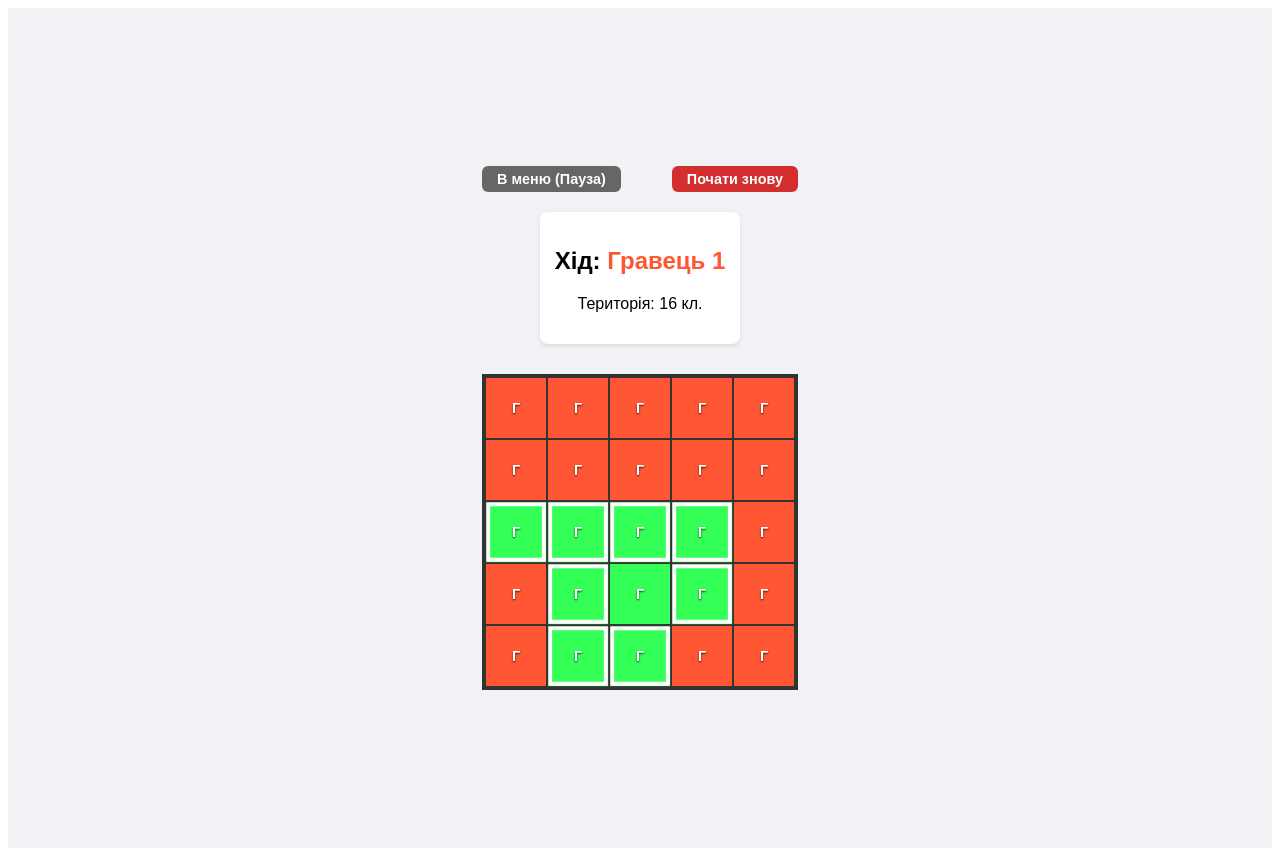
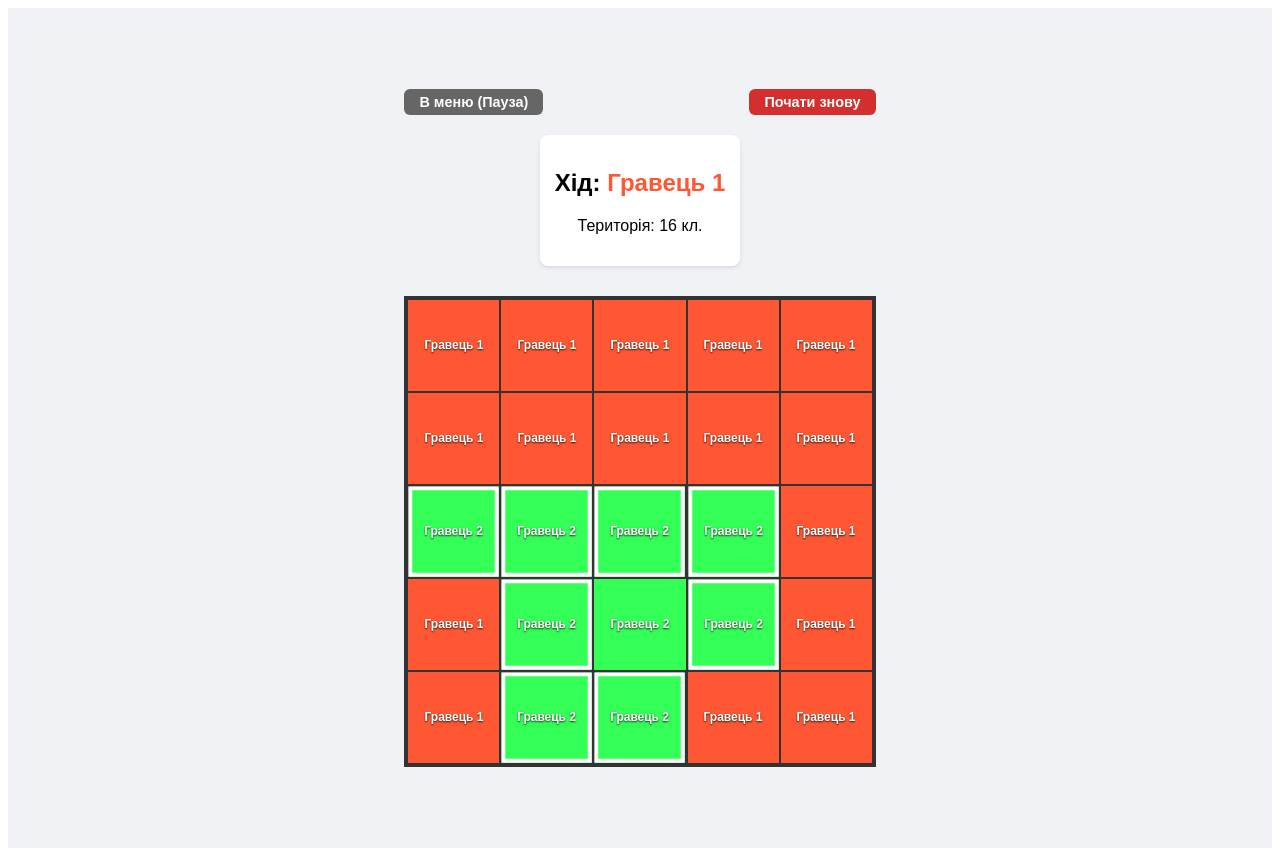
Before and after one commit to gamlinskijoleg/pole, a Next.js app: page / in a window 1280 px wide. Both pictures are taken after a click on the button "Почати гру". Built offline with nearby package versions, Linux system fonts and the light colour scheme.

Commit message:
full name on squares

```diff
--- a/src/app/components/GameBoard.tsx
+++ b/src/app/components/GameBoard.tsx
@@ -106,7 +106,9 @@ export default function GameBoard({
               onClick={() => onCellClick(cell)}
               title={owner?.name}
             >
-              {owner?.name.charAt(0).toUpperCase()}
+              <span className={styles.cellText}>
+                {owner?.name}
+              </span>
             </div>
           );
         })}
--- a/src/app/components/MainMenu.tsx
+++ b/src/app/components/MainMenu.tsx
@@ -1,6 +1,6 @@
 // app/components/MainMenu.tsx
 import styles from "../game.module.css";
-import { GameSettings } from "../types";
+import type { GameSettings } from "../types";
 
 interface PlayerConfig {
     name: string;
--- a/src/app/game.module.css
+++ b/src/app/game.module.css
@@ -1,188 +1,3 @@
-/* app/game.module.css */
-
-.container {
-  display: flex;
-  flex-direction: column;
-  align-items: center;
-  justify-content: center;
-  min-height: 100vh;
-  font-family: "Arial", sans-serif;
-  background-color: #f0f2f5;
-  padding: 20px;
-}
-
-/* Menu */
-.menu {
-  background: white;
-  padding: 2rem;
-  border-radius: 12px;
-  box-shadow: 0 4px 12px rgba(0, 0, 0, 0.1);
-  width: 100%;
-  max-width: 400px;
-}
-
-.formGroup {
-  margin-bottom: 1rem;
-}
-
-.formGroup label {
-  display: block;
-  margin-bottom: 0.5rem;
-  font-weight: bold;
-}
-
-.input {
-  width: 100%;
-  padding: 8px;
-  border: 1px solid #ccc;
-  border-radius: 4px;
-}
-
-.button {
-  width: 100%;
-  padding: 10px;
-  background-color: #0070f3;
-  color: white;
-  border: none;
-  border-radius: 6px;
-  cursor: pointer;
-  font-size: 1rem;
-  transition: background 0.2s;
-}
-
-.button:hover {
-  background-color: #005bb5;
-}
-
-.button:disabled {
-  background-color: #ccc;
-  cursor: not-allowed;
-}
-
-/* Grid / Map */
-.gameBoard {
-  display: flex;
-  flex-direction: column;
-  align-items: center;
-  gap: 20px;
-}
-
-.grid {
-  display: grid;
-  gap: 2px;
-  background-color: #333;
-  border: 4px solid #333;
-}
-
-.cell {
-  width: 60px;
-  height: 60px;
-  display: flex;
-  align-items: center;
-  justify-content: center;
-  font-weight: bold;
-  cursor: pointer;
-  transition: opacity 0.2s;
-  color: white;
-  text-shadow: 0 1px 2px rgba(0, 0, 0, 0.5);
-}
-
-.cell:hover {
-  opacity: 0.8;
-}
-
-.cell.potentialTarget {
-  box-shadow: inset 0 0 0 4px white;
-  animation: pulse 1s infinite;
-}
-
-@keyframes pulse {
-  0% {
-    transform: scale(1);
-  }
-  50% {
-    transform: scale(0.95);
-  }
-  100% {
-    transform: scale(1);
-  }
-}
-
-.infoPanel {
-  background: white;
-  padding: 15px;
-  border-radius: 8px;
-  margin-bottom: 10px;
-  text-align: center;
-}
-
-/* Battle Overlay */
-.battleOverlay {
-  position: fixed;
-  top: 0;
-  left: 0;
-  right: 0;
-  bottom: 0;
-  background: rgba(0, 0, 0, 0.85);
-  display: flex;
-  justify-content: center;
-  align-items: center;
-  z-index: 100;
-}
-
-.battleCard {
-  background: white;
-  padding: 2rem;
-  border-radius: 12px;
-  width: 90%;
-  max-width: 600px;
-  text-align: center;
-}
-
-.timers {
-  display: flex;
-  justify-content: space-between;
-  margin-bottom: 20px;
-  font-size: 1.5rem;
-  font-weight: bold;
-}
-
-.activeTimer {
-  color: #d32f2f;
-  transform: scale(1.1);
-}
-
-.questionBox {
-  margin: 20px 0;
-}
-
-.answersGrid {
-  display: grid;
-  grid-template-columns: 1fr 1fr;
-  gap: 10px;
-}
-
-.answerBtn {
-  padding: 15px;
-  background: #e0e0e0;
-  border: none;
-  border-radius: 8px;
-  cursor: pointer;
-  font-size: 1rem;
-}
-
-.answerBtn:hover {
-  background: #d0d0d0;
-}
-
-.penaltyOverlay {
-  color: #d32f2f;
-  font-weight: bold;
-  margin-top: 10px;
-}
-
-/*  */
-
 /* app/game.module.css */
 
 .container {
@@ -295,20 +110,27 @@
 }
 
 .cell {
-  width: 60px;
-  height: 60px;
+	/* ... старі стилі залишаємо (width, height, display flex тощо) ... */
+	/* Зміни для вирівнювання тексту: */
 	display: flex;
 	align-items: center;
 	justify-content: center;
+
+	/* Важливо: щоб текст не розтягував клітинку */
+	overflow: hidden;
+	padding: 16px; /* Відступ, щоб текст не прилипав до країв */
+
+	/* Інші стилі (кольори, курсор) залишаються як були */
 	font-weight: bold;
 	cursor: pointer;
 	transition: opacity 0.2s;
 	color: white;
-  text-shadow: 0 1px 2px rgba(0, 0, 0, 0.8); /* Тінь тексту для кращої видимості */
-  font-size: 0.9rem;
+	text-shadow: 0 1px 2px rgba(0, 0, 0, 0.8);
 	user-select: none;
+
+	/* Можна додати мінімальну висоту, щоб сітка не "стрибала" */
+	aspect-ratio: 1;
 }
-
 .cell:hover {
 	opacity: 0.8;
 }
@@ -317,6 +139,16 @@
 	box-shadow: inset 0 0 0 4px white;
 	animation: pulse 1s infinite;
 	z-index: 1;
+}
+
+.cellText {
+	font-size: 0.75rem; /* Маленький шрифт (12px) */
+	line-height: 1.1; /* Щільні рядки */
+	text-align: center; /* Центрування */
+	word-break: break-word; /* Розривати довгі слова */
+	overflow-wrap: break-word; /* Переносити слова */
+	max-width: 100%;
+	max-height: 100%;
 }
 
 @keyframes pulse {
@@ -429,3 +261,9 @@
 		transform: translateX(0);
 	}
 }
+
+@media (max-width: 600px) {
+	.cellText {
+		font-size: 0.6rem; /* Ще менше для телефонів */
+	}
+}
--- a/src/app/page.tsx
+++ b/src/app/page.tsx
@@ -188,7 +188,7 @@ export default function PoleGame() {
     while (emptyCells > 0) {
       for (let pid = 0; pid < newPlayers.length; pid++) {
         const playerCells = newGrid.filter((c) => c.ownerId === pid);
-        let neighbors: number[] = [];
+        const neighbors: number[] = [];
         playerCells.forEach((cell) => {
           [
             { x: 1, y: 0 },
```
Lines whose indentation alone changed are shown as unchanged.
